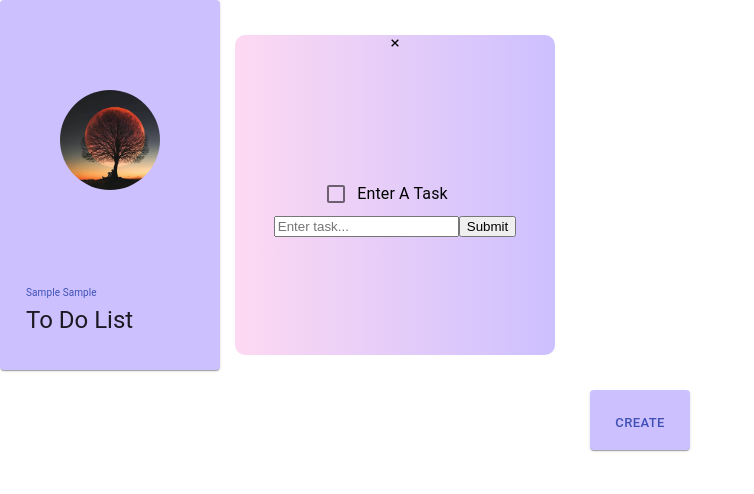
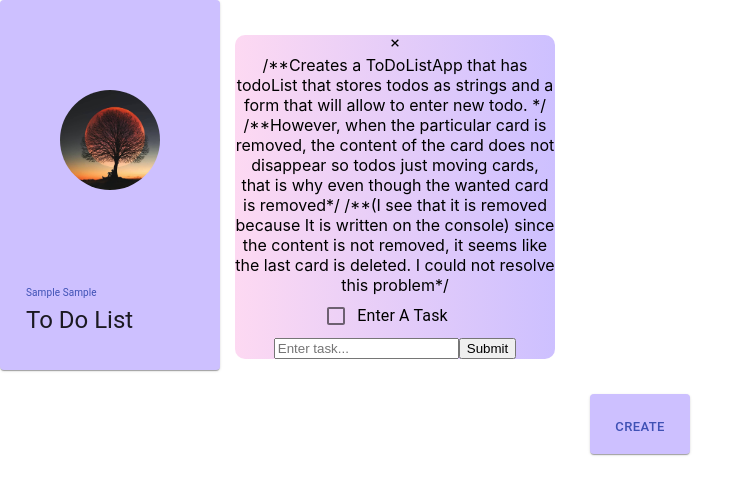
Before and after one commit to mervesatar/todolist-app, a React (Create React App) app: page / in a window 1280 px wide. Both pictures are taken after typing "Sample", "Sample" into the empty fields and a click on the button "Submit". Shown: the top 494 px of the page, without its empty margins (0-754 px from the left). Built offline with nearby package versions, Linux system fonts and the light colour scheme.

Commit message:
todolist-app

```diff
--- a/src/App.js
+++ b/src/App.js
@@ -172,7 +172,6 @@ function TodoCard({ items, removeTodoCard }) {
     console.log("value changed");
   }, [items.length]);
       {/**I first thought when the array's length changes, it should re-render the app to get array's new state. */}
-console.log(items);
   return (
     <div>
       {items.map((item) => {
@@ -186,6 +185,10 @@ console.log(items);
                 onClick={(e) => removeTodoCard(e.currentTarget.id)}
               />
             </div>
+            /**Creates a ToDoListApp that has todoList that stores todos as strings and a form that will allow to enter new todo. */
+            /**However, when the particular card is removed, the content of the card does not disappear so todos just moving cards, that is why even though the  wanted card is removed*/
+            /**(I see that it is removed because It is written on the console) since the content is not removed, it seems like the last card is deleted. I could not resolve this problem*/
+
             <ToDoListApp />
           </div>
         );
--- a/src/ToDo.js
+++ b/src/ToDo.js
@@ -18,8 +18,14 @@ const ToDo = ({ todo, handleToggle }) => {
             key={todo.id + todo.task}
             name="todo"
             value={todo.id}
+            /**When the Checkbox changed, todo's completed boolean changes. */
+
             checked={todo.complete}
+            /**This handle the changes. */
+
             onChange={handleClick}
+            /**The text of the checkbox.*/
+
             inputProps={todo.task}
           />
         }
--- a/src/ToDoList.js
+++ b/src/ToDoList.js
@@ -1,6 +1,7 @@
 import "./App.css";
 import ToDo from "./ToDo";
 import React from "react";
+/**Here the todolist is mapped and its todo values is written via the ToDo function*/
 
 const ToDoList = ({ toDoList, handleToggle }) => {
   return (
--- a/src/ToDoListApp.js
+++ b/src/ToDoListApp.js
@@ -6,8 +6,11 @@ import data from "./data.json";
 
 function ToDoListApp() {
   const [toDoList, setToDoList] = useState(data);
+  /**Data is the json file for just to try out the code. It can be empty. */
+  const handleToggle = (id) => {
+    /**Id comes from todo after if there is a change on the completed boolean*/
+    /**Looks at  todolist and if the given id is equal to the id in the map, it changes the value in the todo structure.*/
 
-  const handleToggle = (id) => {
     let mapped = toDoList.map((task) => {
       return task.id === Number(id)
         ? { ...task, complete: !task.complete }
@@ -15,6 +18,7 @@ function ToDoListApp() {
     });
     setToDoList(mapped);
   };
+  /**This add the new todo that comes from todoform.*/
 
   const addTask = (userInput) => {
     let copy = [...toDoList];
```
